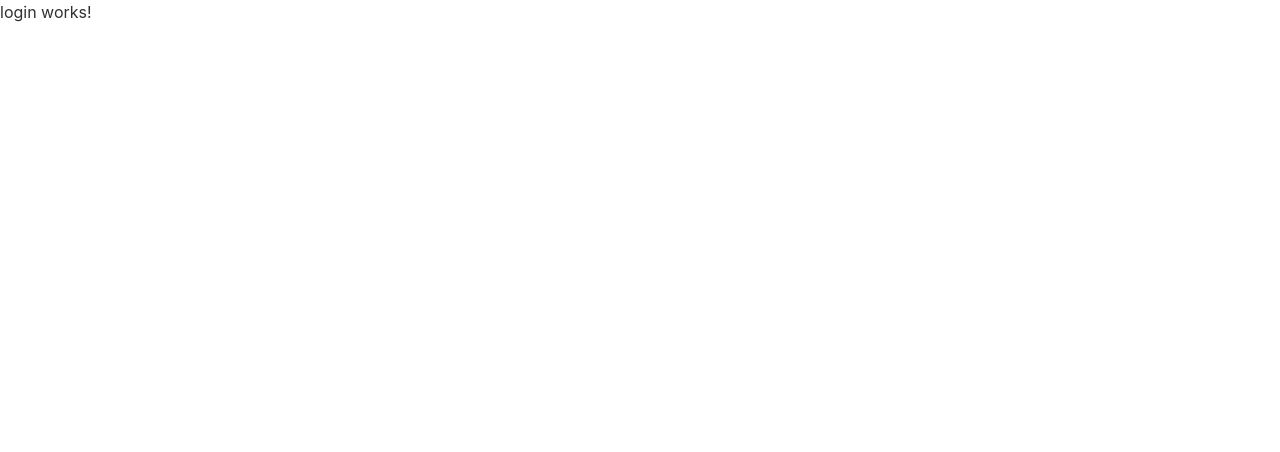
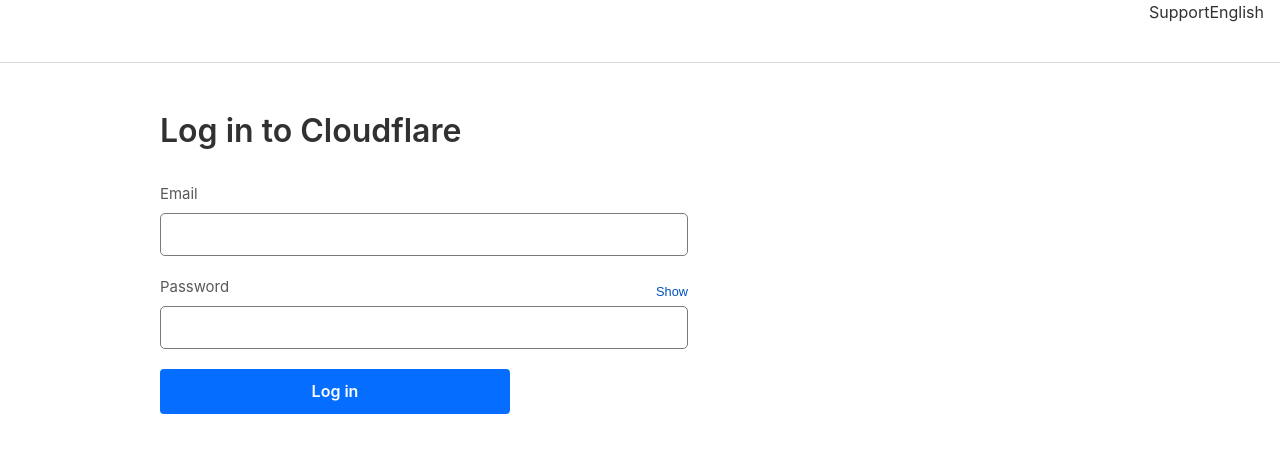
Before and after one commit to farzadjamshidi/cloudflare-clone, an Angular app: page /login in a window 1280 px wide. Shown: the top 452 px of the page. Built offline with nearby package versions, Linux system fonts and the light colour scheme.

Commit message:
Initial login page

```diff
--- a/src/app/pages/login/login.component.html
+++ b/src/app/pages/login/login.component.html
@@ -1 +1,70 @@
-<p>login works!</p>
+<div>
+  <header class="header">
+    <div class="logo-wrapper">
+      <div class="logo"></div>
+    </div>
+    <div class="top-menu">
+      <div class="each-menu">Support</div>
+      <div class="each-menu">English</div>
+    </div>
+  </header>
+  <div class="main-container">
+    <div class="main-wrapper">
+      <main class="main">
+        <div class="form-wrapper">
+          <div class="form">
+            <div class="form-left">
+              <div class="form-title">
+                <h1>
+                  <span> Log in to Cloudflare </span>
+                </h1>
+              </div>
+              <div class="email-wrapper">
+                <div class="email-label-wrapper">
+                  <label for="email"> Email </label>
+                </div>
+                <input
+                  class=""
+                  id="email"
+                  type="email"
+                  spellcheck="false"
+                  autocomplete="off"
+                  autocorrect="off"
+                  autocapitalize="off"
+                  name="email"
+                />
+              </div>
+              <div class="password-wrapper">
+                <div class="password-label-wrapper">
+                  <label for="password"> Password </label>
+                  <button type="button" class="password-show-hide">
+                    <div class="password-show-hide-text">Show</div>
+                  </button>
+                </div>
+                <input
+                  class=""
+                  id="password"
+                  type="password"
+                  spellcheck="false"
+                  autocomplete="off"
+                  autocorrect="off"
+                  autocapitalize="off"
+                  name="password"
+                />
+              </div>
+              <div class="form-buttons">
+                <div class="login-button">
+                  <button class="" name="login-submit-button" type="submit">
+                    <span>Log in</span>
+                  </button>
+                </div>
+              </div>
+            </div>
+            <div class="form-right"></div>
+          </div>
+        </div>
+      </main>
+      <footer class="footer"></footer>
+    </div>
+  </div>
+</div>
--- a/src/app/pages/login/login.component.scss
+++ b/src/app/pages/login/login.component.scss
@@ -0,0 +1,206 @@
+.header {
+  z-index: 1200;
+  border-bottom: 1px solid rgb(217, 217, 217);
+  width: 100%;
+  position: fixed;
+  left: 0px;
+  top: 0px;
+  height: 63px;
+  color: rgb(49, 49, 49);
+  display: flex;
+  justify-content: space-between;
+  -webkit-box-pack: justify;
+  background-color: rgb(255, 255, 255);
+
+  .logo-wrapper {
+    margin: 8px 16px;
+    .logo {
+      width: 105px;
+      height: 47;
+    }
+  }
+  .top-menu {
+    display: flex;
+    padding-right: 16px;
+    .each-menu {
+      height: 100%;
+    }
+  }
+}
+
+.main-container {
+  margin-top: 63px;
+  .main-wrapper {
+    flex-direction: column;
+    -webkit-box-orient: vertical;
+    -webkit-box-direction: normal;
+    min-height: calc(100vh - 63px);
+    display: flex;
+    .main {
+      margin-bottom: 32px;
+      min-height: 411px;
+      padding-bottom: 32px;
+      padding-top: 32px;
+      display: flex;
+      .form-wrapper {
+        max-width: 79em;
+        width: 90%;
+        margin-right: auto;
+        margin-left: auto;
+        .form {
+          flex-direction: row;
+          -webkit-box-orient: horizontal;
+          -webkit-box-direction: normal;
+          max-width: 60rem;
+          margin-top: 16px;
+          margin-right: auto;
+          margin-left: auto;
+          display: flex;
+          .form-left {
+            width: 60%;
+            margin-bottom: 0px;
+            margin-right: 5rem;
+            .form-title {
+              margin-bottom: 32px;
+              h1 {
+                font-size: 32px;
+                font-weight: 600;
+              }
+            }
+            .email-wrapper {
+              flex-direction: column;
+              -webkit-box-orient: vertical;
+              -webkit-box-direction: normal;
+              margin-bottom: 16px;
+              display: flex;
+              .email-label-wrapper {
+                align-items: center;
+                -webkit-box-align: center;
+                display: flex;
+              }
+            }
+            .password-wrapper {
+              flex-direction: column;
+              -webkit-box-orient: vertical;
+              -webkit-box-direction: normal;
+              margin-bottom: 16px;
+              display: flex;
+              .password-label-wrapper {
+                align-items: center;
+                -webkit-box-align: center;
+                display: flex;
+                .password-show-hide {
+                  text-indent: 0px;
+                  text-align: left;
+                  padding: 0px;
+                  outline-offset: 3px;
+                  border-spacing: 0px;
+                  background: none 0px 0px repeat scroll transparent;
+                  border: medium none;
+                  text-decoration: none;
+                  margin: 0px;
+                  margin-bottom: -8px;
+                  .password-show-hide-text {
+                    font-size: 0.8rem;
+                    color: rgb(0, 81, 195);
+                    cursor: pointer;
+                  }
+                }
+              }
+            }
+            .form-buttons {
+              margin-top: 16px;
+              flex-direction: column;
+              -webkit-box-orient: vertical;
+              -webkit-box-direction: normal;
+              display: flex;
+              .login-button {
+                width: 350px;
+                button {
+                  display: inline-flex;
+                  color: rgb(255, 255, 255);
+                  background-color: rgb(5, 109, 255);
+                  padding-bottom: 8px;
+                  padding-top: 8px;
+                  padding-right: 64px;
+                  padding-left: 64px;
+                  height: 45px;
+                  float: none;
+                  max-width: initial;
+                  transition-timing-function: ease;
+                  transition-duration: 300ms;
+                  transition-property: all;
+                  pointer-events: auto;
+                  opacity: inherit;
+                  border-bottom-right-radius: 4px;
+                  border-bottom-left-radius: 4px;
+                  border-top-left-radius: 4px;
+                  border-top-right-radius: 4px;
+                  line-height: 1.2;
+                  font-family: -apple-system, system-ui, BlinkMacSystemFont,
+                    "Segoe UI", Roboto, Oxygen, Ubuntu, "Helvetica Neue", Arial,
+                    sans-serif;
+                  border: none;
+                  font-weight: 600;
+                  margin-right: 0px;
+                  margin-bottom: 0px;
+                  margin-top: 0px;
+                  font-size: 16px;
+                  margin-left: 0px;
+                  user-select: none;
+                  white-space: normal;
+                  cursor: pointer;
+                  text-align: center;
+                  justify-content: center;
+                  -webkit-box-pack: center;
+                  align-items: center;
+                  -webkit-box-align: center;
+                  position: relative;
+                  width: 100%;
+                  &:hover {
+                    background-color: rgb(0, 82, 198);
+                  }
+                }
+              }
+            }
+            label {
+              color: rgb(89, 89, 89);
+              font-size: 0.933333rem;
+              margin-bottom: 0px;
+              margin-right: auto;
+            }
+            input {
+              margin-bottom: 4px;
+              padding-right: 1rem;
+              padding-left: 1rem;
+              height: 2.66667rem;
+              color: rgb(0, 0, 0);
+              font-size: 0.933333rem;
+              outline: none;
+              box-shadow: none;
+              border: 1px solid rgb(121, 121, 121);
+              margin-top: 8px;
+              border-radius: 5px;
+              width: 100%;
+              background-color: rgb(255, 255, 255);
+            }
+          }
+          .form-right {
+            width: 40%;
+          }
+        }
+      }
+    }
+    .footer {
+      border-color: rgb(217, 217, 217);
+      border-top-style: solid;
+      border-top-width: 1px;
+      margin-top: auto;
+      padding-bottom: 32px;
+      padding-top: 32px;
+      padding-left: 16px;
+      padding-right: 16px;
+      background-color: rgb(255, 255, 255);
+    }
+  }
+}
```
